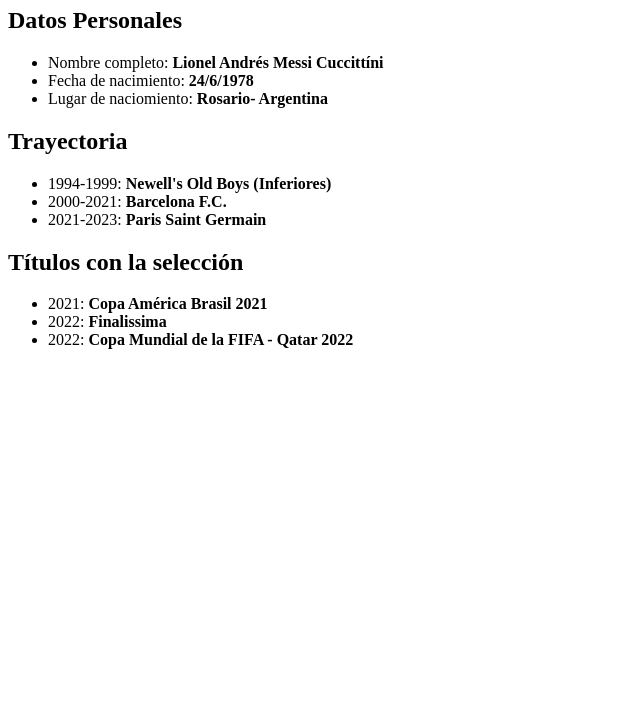
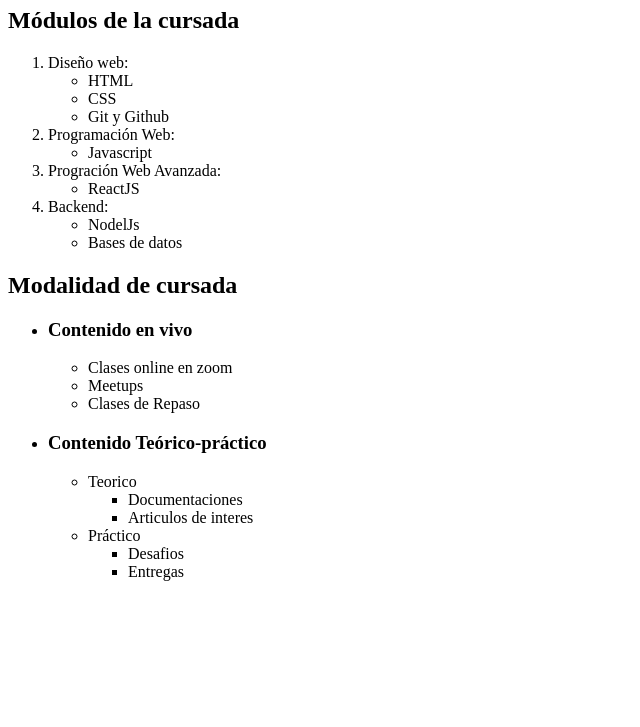
Before and after one commit to Yasmin83-p/Entregadetrabajo, a plain HTML site: page clase 2/Index.html in a window 1280 px wide. Shown: the part 73-800 px from the top of the page, without its empty margins (0-640 px from the left). Drawn offline with Linux system fonts and the light colour scheme.

Commit message:
prueba 2

```diff
--- a/clase 2/Index.html
+++ b/clase 2/Index.html
@@ -3,28 +3,55 @@
 <head>
     <meta charset="UTF-8">
     <meta name="viewport" content="width=device-width, initial-scale=1.0">
-    <title>Ejercicio 1</title>
+    <title>Ejercicio 2</title>
 </head>
 <body>
-    <h1>Curriculum Vitae de Lionel Messi</h1>
-
-    <h2>Datos Personales</h2>
+    <h1>Progración Web Full Stack</h1>
+     <h2>Módulos de la cursada</h2>
+     <ol>
+        <li>Diseño web:</li>
         <ul>
-        <li>Nombre completo: <b>Lionel Andrés Messi Cuccittíni </b> </li>
-        <li>Fecha de nacimiento: <b>24/6/1978</b></li>
-        <li>Lugar de naciomiento: <b>Rosario- Argentina</b></li>
+            <li>HTML</li>
+            <li>CSS</li>
+            <li>Git y Github</li>
         </ul>
-    <h2>Trayectoria</h2>
+        <li>Programación Web:</li>
         <ul>
-        <li>1994-1999: <b>Newell's Old Boys (Inferiores)</b></li>
-        <li>2000-2021: <b>Barcelona F.C.</b></li>
-        <li>2021-2023: <b>Paris Saint Germain</b></li>
+            <li>Javascript</li>
         </ul>
-    <h2>Títulos con la selección</h2>
+        <li>Progración Web Avanzada:</li>
             <ul>
-        <li>2021: <b>Copa América Brasil 2021</b> </li>
-        <li>2022: <b>Finalissima </b> </li>
-        <li>2022: <b>Copa Mundial de la FIFA - Qatar 2022</b> </li>
+                <li>ReactJS</li>
+            </ul>
+        <li>Backend:</li>
+        <ul>
+            <li>NodelJs</li>
+            <li>Bases de datos</li>
+        </ul>
+     </ol>
+     <H2>Modalidad de cursada</H2>
+     <ul>
+        <li><h3>Contenido en vivo</h3></li>
+        <ul>
+            <li>Clases online en zoom</li>
+            <li>Meetups</li>
+            <li>Clases de Repaso</li>
+        </ul>
+     </ul>
+     <ul>
+        <li><h3>Contenido Teórico-práctico</h3></li>
+        <ul>
+            <li>Teorico</li>
+            <ul>
+                <li>Documentaciones</li>
+                <li>Articulos de interes</li>
+            </ul>
+            <li>Práctico</li>
+            <ul>
+                <li>Desafios</li>
+                <li>Entregas</li>
+            </ul>
+        </ul>
      </ul>
 </body>
 </html>
```
Also changed, not shown: index.html (+1 -1 lines). Lines whose indentation alone changed are shown as unchanged.
